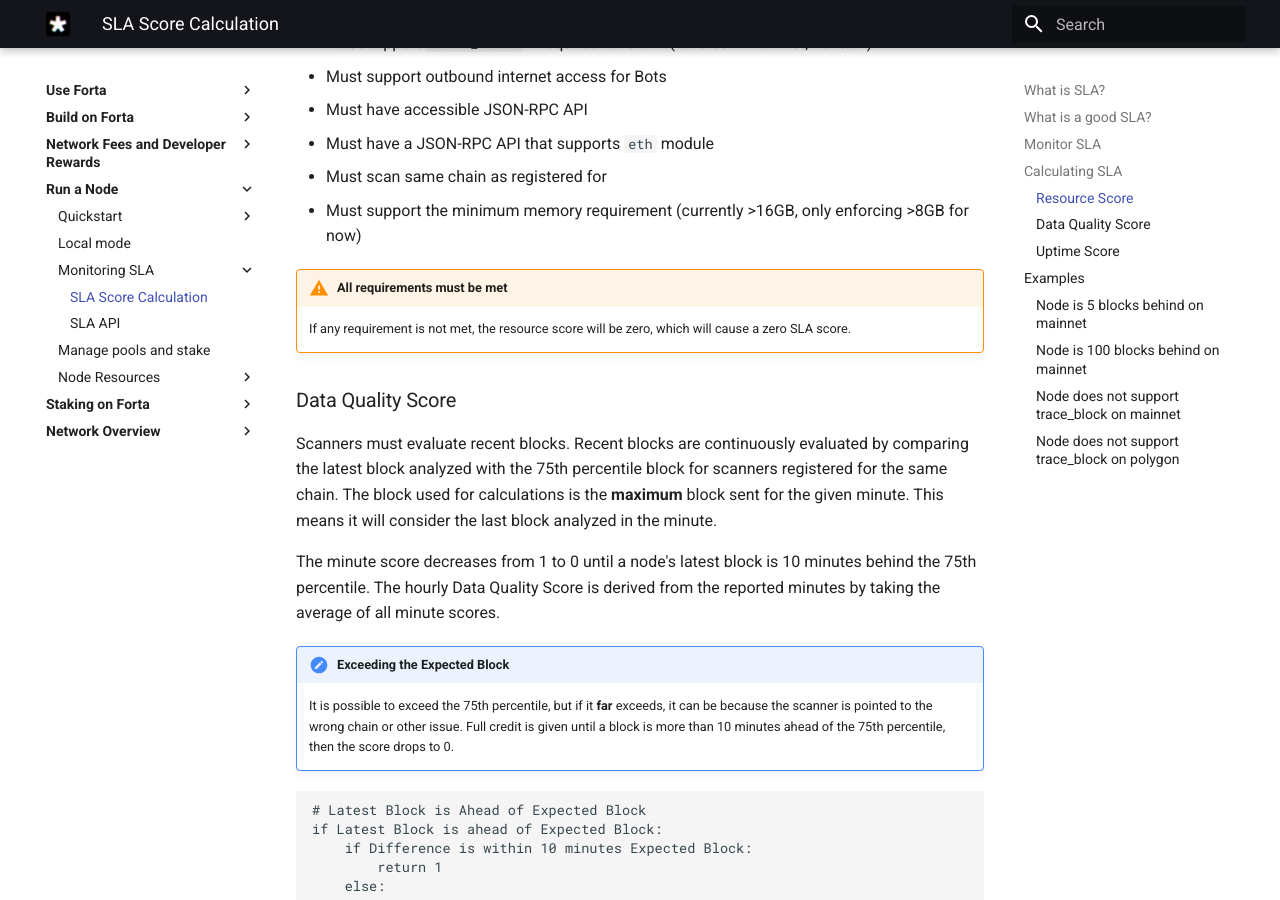
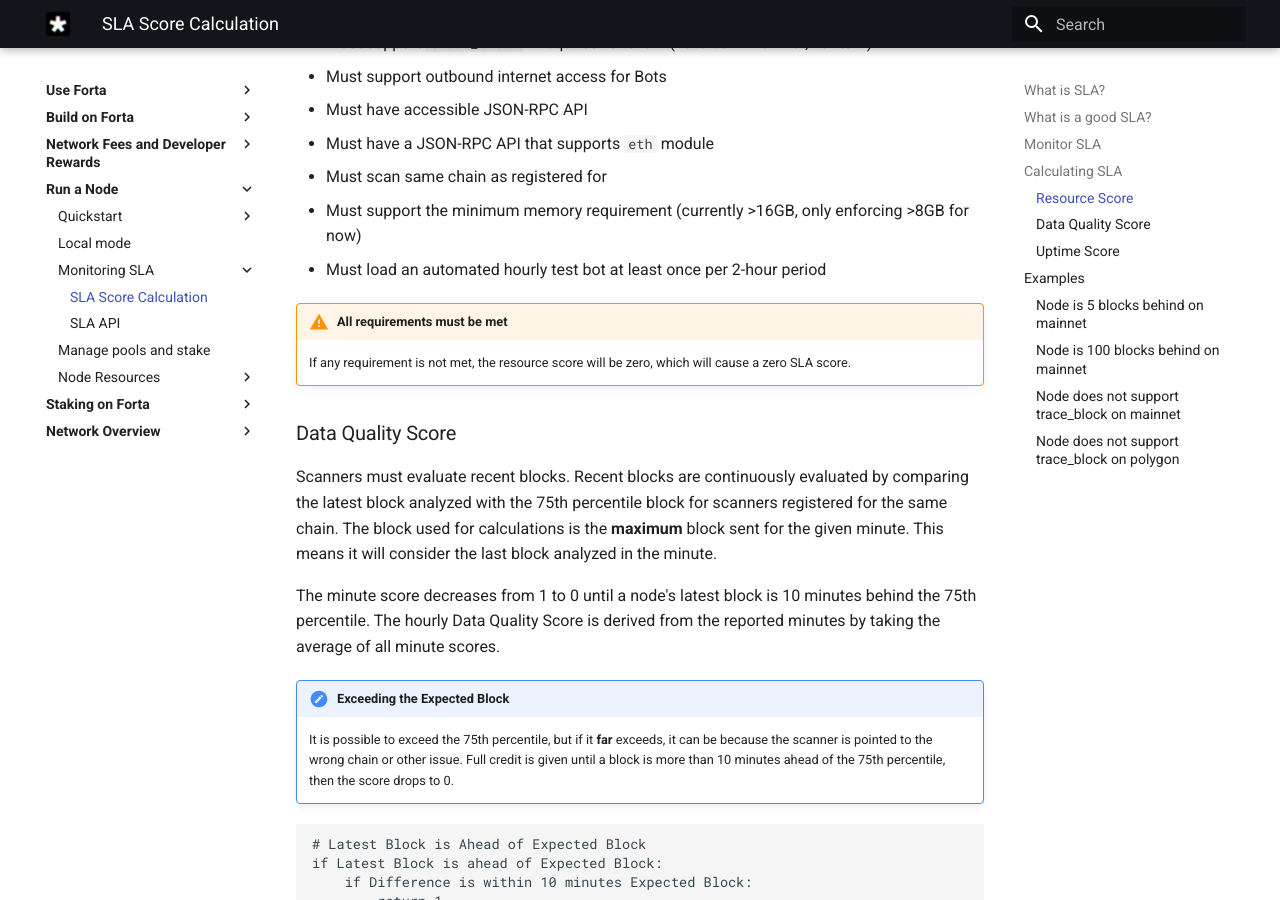
Before and after one commit to forta-network/docs, an MkDocs documentation site: the page built from docs/sla.md, in a window 1280 px wide and 900 px high, scrolled down 1269 px. Built offline with MkDocs 1.6.1 and Material for MkDocs 9.7.7, drawn with Linux system fonts in a browser that asks for light colours.

Commit message:
add hourly test bot to list of requirements

```diff
--- a/docs/sla.md
+++ b/docs/sla.md
@@ -48,6 +48,7 @@
 - Must have a JSON-RPC API that supports `eth` module
 - Must scan same chain as registered for
 - Must support the minimum memory requirement (currently >16GB, only enforcing >8GB for now)
+- Must load an automated hourly test bot at least once per 2-hour period
 
 !!! warning "All requirements must be met"
     If any requirement is not met, the resource score will be zero, which will cause a zero SLA score.
```
